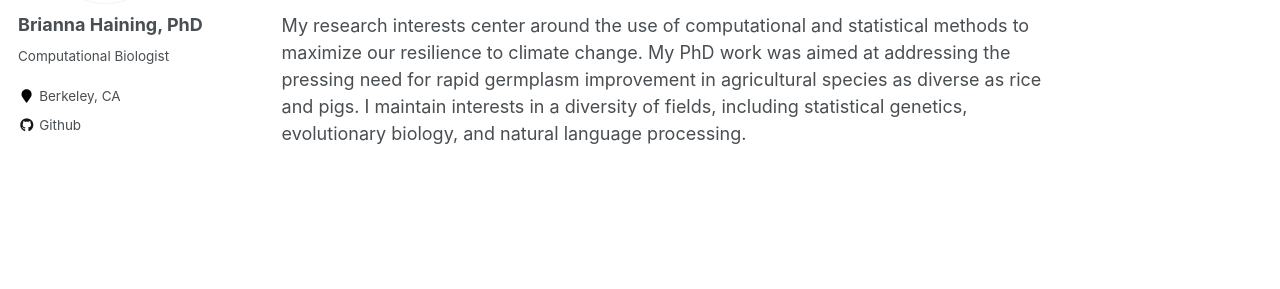
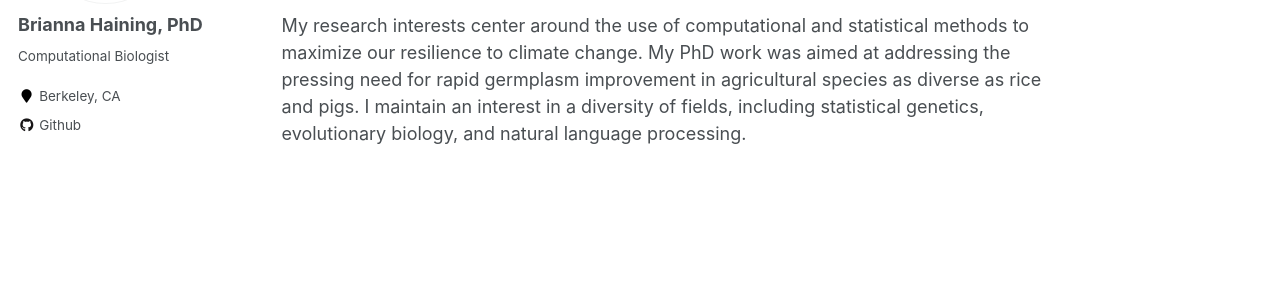
Before and after one commit to haining-b/haining-b.github.io, a Jekyll site: the page built from _pages/about.md, in a window 1280 px wide. Shown: the part 354-643 px from the top of the page. Built offline with Jekyll 4.4.1, drawn with Linux system fonts in a browser that asks for light colours.

Commit message:
Update about.md

```diff
--- a/_pages/about.md
+++ b/_pages/about.md
@@ -15,4 +15,4 @@ Hi!  I’m Brianna Haining, a computational biologist living in Berkeley, CA. I
 
 Research Interests
 ======
-My research interests center around the use of computational and statistical methods to maximize our resilience to climate change. My PhD work was aimed at addressing the pressing need for rapid germplasm improvement in agricultural species as diverse as rice and pigs. I maintain interests in a diversity of fields, including statistical genetics, evolutionary biology, and natural language processing.
+My research interests center around the use of computational and statistical methods to maximize our resilience to climate change. My PhD work was aimed at addressing the pressing need for rapid germplasm improvement in agricultural species as diverse as rice and pigs. I maintain an interest in a diversity of fields, including statistical genetics, evolutionary biology, and natural language processing.
```
